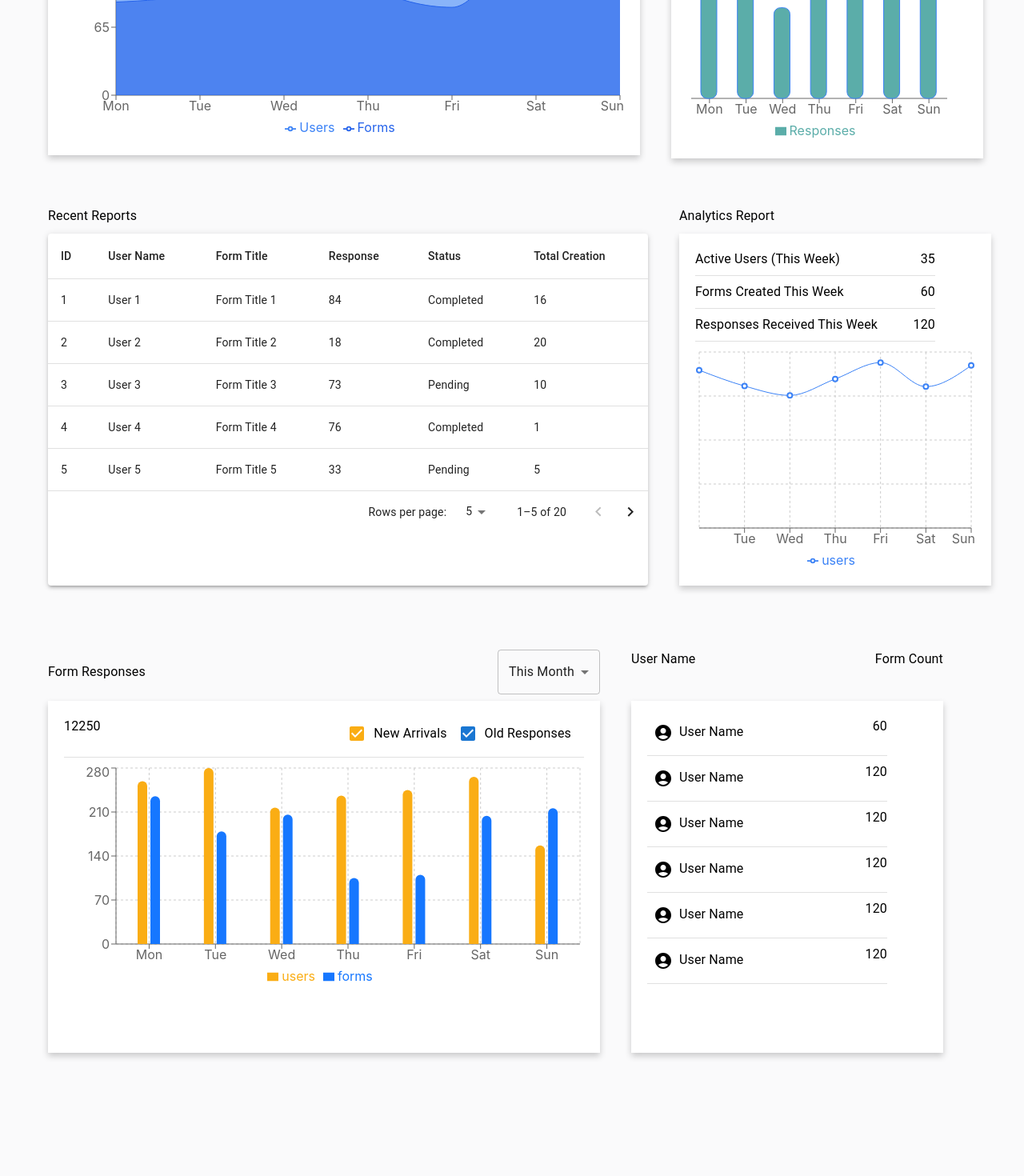
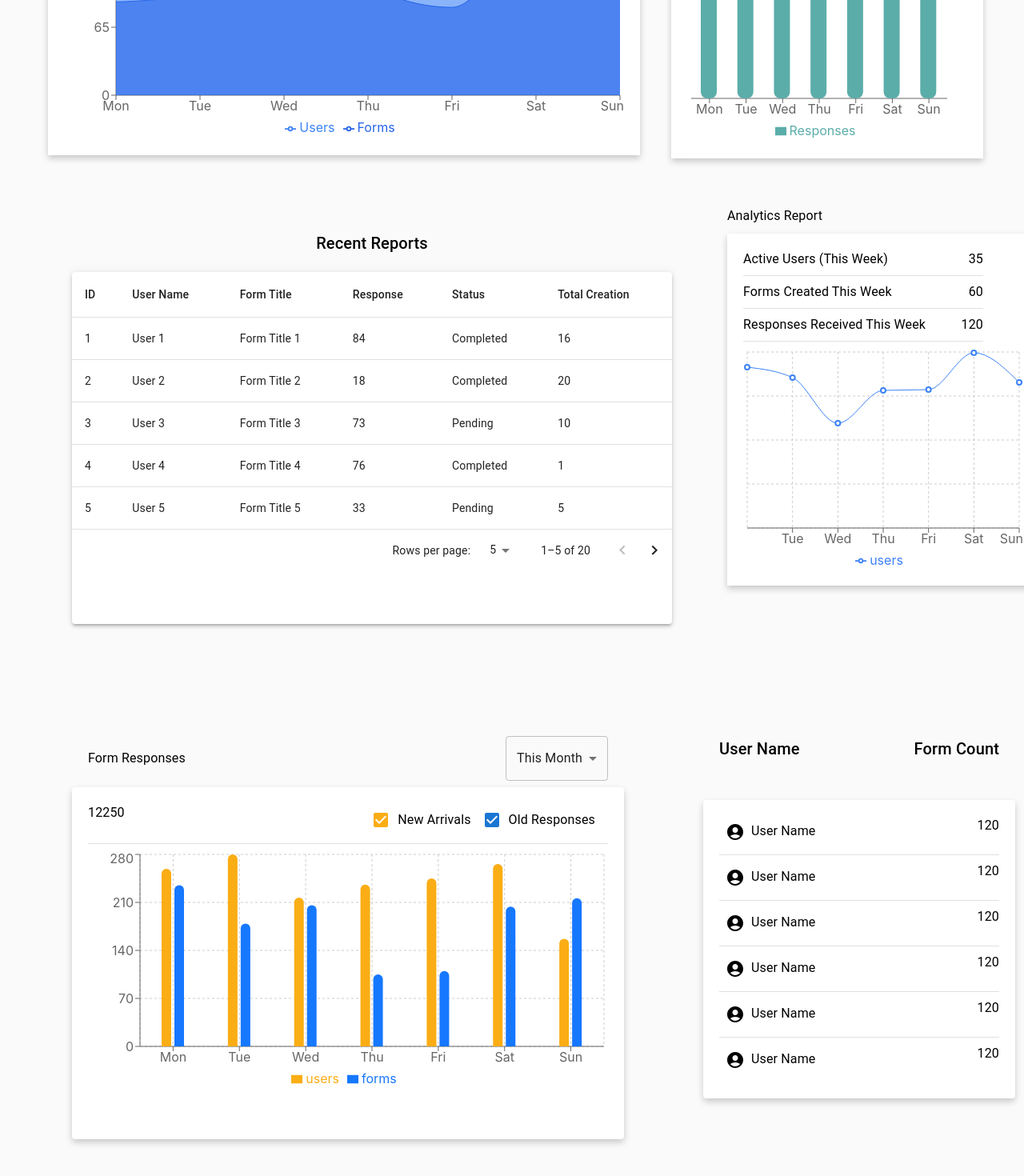
Before and after one commit to KEERTHANADURAISAM/gFormDashboardClient, a React (Create React App) app: page / in a window 1280 px wide. Shown: the part 610-2080 px from the top of the page at 80% size. Before the commit the page ends 1986 px from the top, so only its background shows below. Built offline with nearby package versions, Linux system fonts and the light colour scheme.

Commit message:
add meda queries

```diff
--- a/src/App.css
+++ b/src/App.css
@@ -13,3 +13,39 @@ body{
   flex-direction: column;
   justify-content: flex-start;
 }
+.custom-tooltip {
+  background-color: #ffffff; /* Dark background for contrast */
+  color: blue; /* Light text color */
+  padding: 10px; /* Add some padding */
+  border-radius: 8px; /* Rounded corners */
+  box-shadow: 0 4px 8px rgba(0, 0, 0, 0.2); /* Drop shadow for depth */
+  font-family: 'Arial', sans-serif; /* Clean font */
+  font-size: 14px; /* Text size */
+  transition: all 0.3s ease; /* Smooth transition */
+}
+
+.custom-tooltip p {
+  margin: 0;
+  padding: 5px 0;
+}
+
+.custom-tooltip .label {
+  font-weight: bold;
+  font-size: 16px; /* Larger label text */
+  border-bottom: 1px solid #ecf0f1; /* Underline for distinction */
+  margin-bottom: 5px;
+}
+
+.custom-tooltip::after {
+  content: '';
+  position: absolute;
+  top: 100%; /* Position below the tooltip */
+  left: 50%;
+  transform: translateX(-50%);
+  border-width: 6px;
+  border-style: solid;
+  border-color: #ffffff transparent transparent transparent; /* Arrow */
+}
+.recharts-bar-rectangle:hover {
+  fill:none !important; /* Removes hover color change */
+}
--- a/src/pages/container/BarChart.js
+++ b/src/pages/container/BarChart.js
@@ -59,7 +59,7 @@ const BarChart = () => {
             {/* Bars for Users */}
             <Bar
               dataKey="users"
-              stroke="#3b82f6"
+              // stroke="#3b82f6"
               fill="#5BADA9" // Light blue
               name="Responses"
               barSize={20}
--- a/src/pages/container/CardContainer.js
+++ b/src/pages/container/CardContainer.js
@@ -1,6 +1,6 @@
-import React from 'react'
+import React from 'react';
 import TrendingUpIcon from '@mui/icons-material/TrendingUp';
-import { Card, CardContent, Typography, Button, Box } from '@mui/material';
+import { Card, CardContent, Typography, Button, Box, Grid } from '@mui/material';
 
 const CardContainer = () => {
     const datas = [
@@ -35,18 +35,19 @@ const CardContainer = () => {
     ];
 
     return (
-        <div style={{ display: 'flex', gap: '40px', flexWrap: 'wrap',marginTop:"95px",marginLeft:"80px" }}>
+        <Box sx={{ flexGrow: 1, marginTop: '95px', marginLeft: '80px' }}>
+            <Grid container spacing={4}>
                 {datas.map((item) => (
-                <Card key={item.id} sx={{ minWidth: 255, padding: 0 }}>
+                    <Grid item xs={12} sm={6} md={3} key={item.id}>
+                        <Card sx={{ minWidth: 255, padding: 0 }}>
                             <CardContent>
                                 <Box sx={{ display: 'flex', alignItems: 'center', marginBottom: 1 }}>
-
                                     <Typography variant="h5">{item.header}</Typography>
                                 </Box>
-                        <Box sx={{display:'flex'}}>
+                                <Box sx={{ display: 'flex', alignItems: 'center' }}>
                                     <Typography variant="h6" sx={{ marginBottom: 1 }}>{item.count}</Typography>
                                     <TrendingUpIcon sx={{ marginRight: 1 }} />
-                        <Button variant="contained" color="primary" sx={{ marginBottom: 2 }} >
+                                    <Button variant="contained" color="primary" sx={{ marginBottom: 2 }}>
                                         {item.button}
                                     </Button>
                                 </Box>
@@ -55,8 +56,10 @@ const CardContainer = () => {
                                 </Typography>
                             </CardContent>
                         </Card>
+                    </Grid>
                 ))}
-        </div>
+            </Grid>
+        </Box>
     );
 }
 
--- a/src/pages/container/ChartContainer.js
+++ b/src/pages/container/ChartContainer.js
@@ -1,8 +1,7 @@
 import React from "react";
 import WavyChart from "./WavyChart";
-import LineCHart from "./LineCHart";
-import { Box, Grid, Grid2 } from "@mui/material";
 import BarChart from "./BarChart";
+import { Box } from "@mui/material";
 
 const ChartContainer = () => {
   return (
@@ -12,12 +11,42 @@ const ChartContainer = () => {
         flexDirection: "row",
         gap: "39px",
         padding: "60px",
+
+        // Media Queries
+        "@media (max-width: 1200px)": {
+          flexDirection: "row",
+          gap: "30px",
+          padding: "40px",
+        },
+        "@media (max-width: 900px)": {
+          flexDirection: "column",
+          gap: "30px",
+          padding: "30px",
+        },
+        "@media (max-width: 600px)": {
+          flexDirection: "column",
+          gap: "20px",
+          padding: "20px",
+        },
       }}
     >
-      <div>
+      <div
+        style={{
+          // Media Queries for individual charts
+          "@media (max-width: 900px)": {
+            width: "100%",
+          },
+        }}
+      >
         <WavyChart />
       </div>
-      <div>
+      <div
+        style={{
+          "@media (max-width: 900px)": {
+            width: "100%",
+          },
+        }}
+      >
         <BarChart />
       </div>
     </Box>
--- a/src/pages/container/ResponseBar.js
+++ b/src/pages/container/ResponseBar.js
@@ -1,6 +1,6 @@
-import { Box, Checkbox, Divider, FormControl, FormControlLabel, MenuItem, Select, Typography } from '@mui/material';
-import React, { useState } from 'react';
-import { BarChart, Bar, XAxis, YAxis, CartesianGrid, Tooltip, Legend, ResponsiveContainer } from 'recharts';
+import React, { useState } from "react";
+import { Box, Checkbox, Divider, FormControl, FormControlLabel, MenuItem, Select, Typography } from "@mui/material";
+import { BarChart, Bar, XAxis, YAxis, CartesianGrid, Tooltip, Legend, ResponsiveContainer } from "recharts";
 
 const ResponseBar = () => {
   // Function to generate short form of weekly data
@@ -40,10 +40,24 @@ const ResponseBar = () => {
   };
 
   return (
-    <Box>
-    <Box sx={{ display: 'flex', justifyContent: 'space-between', mb: 1 }}>
-    <Typography sx={{marginTop:2}}>Form Responses</Typography>
-    <Typography>
+    <Box
+      sx={{
+        padding: { xs: '10px', sm: '20px', md: '30px' }, // Responsive padding
+        display: 'flex',
+        flexDirection: 'column',
+        alignItems: 'center'
+      }}
+    >
+      <Box
+        sx={{
+          display: 'flex',
+          justifyContent: 'space-between',
+          width: '100%',
+          maxWidth: '650px',
+          mb: 1,
+        }}
+      >
+        <Typography sx={{ marginTop: 2 }}>Form Responses</Typography>
         <FormControl sx={{ minWidth: 120 }}>
           <Select
             value={time}
@@ -55,26 +69,38 @@ const ResponseBar = () => {
             <MenuItem value={12}>This Year</MenuItem>
           </Select>
         </FormControl>
-    </Typography>
       </Box>
-    <div style={{ backgroundColor: "#FFFFFF", width: '650px', height: '400px', boxShadow: '0px 4px 8px rgba(0, 0, 0, 0.2)', padding: '20px' }}>
+      <Box
+        sx={{
+          backgroundColor: "#FFFFFF",
+          width: { xs: '100%', sm: '90%', md: '650px' }, // Responsive width
+          height: { xs: 'auto', md: '400px' }, // Adjust height for different screens
+          boxShadow: '0px 4px 8px rgba(0, 0, 0, 0.2)',
+          padding: '20px',
+          overflowY: 'auto', // Allow scrolling if content overflows
+          borderRadius: 1,
+        }}
+      >
         <Box sx={{ display: 'flex', flexDirection: 'column' }}>
-        {/* Active Users */}
-
           {/* Forms Created This Week */}
           <Box sx={{ display: 'flex', justifyContent: 'space-between', mb: 1 }}>
             <Typography>12250</Typography>
-          <Typography>
-            <FormControlLabel control={<Checkbox defaultChecked sx={{ color: "#FAAD14", // Color of the checkbox when unchecked
-        '&.Mui-checked': {
-          color: "#FAAD14", // Color of the checkbox when checked
-        },}}/>} label="New Arrivals" onChange={handleChangeChecked} />
-            <FormControlLabel control={<Checkbox defaultChecked/>} label="Old Responses" onChange={handleChangeChecked} />
-          </Typography>
+            <Box>
+              <FormControlLabel
+                control={<Checkbox defaultChecked sx={{ color: "#FAAD14", '&.Mui-checked': { color: "#FAAD14" } }} />}
+                label="New Arrivals"
+                onChange={handleChangeChecked}
+              />
+              <FormControlLabel
+                control={<Checkbox defaultChecked />}
+                label="Old Responses"
+                onChange={handleChangeChecked}
+              />
+            </Box>
           </Box>
           <Divider sx={{ mb: 1 }} />
         </Box>
-      <ResponsiveContainer width="100%" height="70%">
+        <ResponsiveContainer width="100%" height={300}> {/* Set a fixed height for the chart */}
           <BarChart data={data}>
             <CartesianGrid strokeDasharray="3 3" />
             <XAxis dataKey="name" />
@@ -95,7 +121,7 @@ const ResponseBar = () => {
             />
           </BarChart>
         </ResponsiveContainer>
-    </div>
+      </Box>
     </Box>
   );
 };
@@ -106,7 +132,6 @@ const CustomTooltip = ({ active, payload, label }) => {
       <div className="custom-tooltip">
         <p className="label">{`${label}`}</p>
         <p>Users: {payload[0].value}</p>
-        {/* If you have a second dataKey for forms, you can show it here */}
         {payload.length > 1 && <p>Forms: {payload[1].value}</p>}
       </div>
     );
--- a/src/pages/container/ResponseContainer.js
+++ b/src/pages/container/ResponseContainer.js
@@ -1,14 +1,10 @@
 import React from "react";
-
-import { Box} from "@mui/material";
+import { Box } from "@mui/material";
 import ResponseBar from "./ResponseBar";
 import UserCardContainer from "./tableContainer/UserCardContainer";
 
-
-
 const ResponseContainer = () => {
   return (
-
     <Box
       sx={{
         display: "flex",
@@ -16,16 +12,30 @@ const ResponseContainer = () => {
         gap: "39px",
         marginTop: "20px",
         padding: "60px",
+        '@media (max-width: 1200px)': {
+          flexDirection: "column",
+          padding: "40px",
+        },
+        '@media (max-width: 900px)': {
+          flexDirection: "column",
+          padding: "30px",
+          gap: "20px",
+        },
+        '@media (max-width: 600px)': {
+          flexDirection: "column",
+          padding: "20px",
+          gap: "10px",
+        },
       }}
     >
       <div>
-      <ResponseBar/>
+        <ResponseBar />
       </div>
       <div>
         <UserCardContainer />
       </div>
     </Box>
-  )
+  );
 }
 
-export default ResponseContainer
+export default ResponseContainer;
--- a/src/pages/container/WavyChart.js
+++ b/src/pages/container/WavyChart.js
@@ -8,14 +8,13 @@ import {
   YAxis,
   Tooltip,
   Legend,
-
 } from "recharts";
 
 // Function to generate dynamic monthly data
 const generateMonthlyData = (months, minUsers, maxUsers, minForms, maxForms) => {
   const monthNames = [
     "Jan", "Feb", "Mar", "Apr", "May", "Jun",
-    "Jul", "Aug", "Sep", "Oct", "Nov", "Dec"
+    "Jul", "Aug", "Sep", "Oct", "Nov", "Dec",
   ];
 
   const data = [];
@@ -59,26 +58,43 @@ const WavyChart = () => {
 
   return (
     <div>
-      <Box sx={{display:"flex",justifyContent:"space-between"}}>
+      <Box sx={{ display: "flex", justifyContent: "space-between", flexWrap: "wrap" }}>
         <p>Unique Visitor</p>
 
         {/* Button Group to Toggle Between Views */}
-      <ButtonGroup variant="outlined" sx={{ marginBottom: "20px",display:"flex" }}>
+        <ButtonGroup variant="outlined" sx={{ marginBottom: "20px" }}>
           <Button onClick={() => setView('Week')}>Week</Button>
           <Button onClick={() => setView('Month')}>Month</Button>
           <Button onClick={() => setView('Both')}>Both</Button>
         </ButtonGroup>
       </Box>
-      <div
-        style={{
+
+      <Box
+        sx={{
           backgroundColor: "#FFFFFF",
-          width: "700px",
-          height: "400px",
           boxShadow: "0px 4px 8px rgba(0, 0, 0, 0.2)",
           padding: "20px",
+          width: {
+            xs: "100%",    // Full width on extra small devices
+            sm: "90%",     // Slightly smaller width on small devices
+            md: "85%",     // Medium width on medium devices
+            lg: "700px",   // Fixed width on large devices
+          },
+          height: {
+            xs: "300px",   // Reduced height on small devices
+            sm: "350px",   // Adjusted height for small devices
+            md: "400px",   // Medium height for larger devices
+            lg: "400px",   // Same height for large devices
+          },
+          padding: {
+            xs: "20px",    // Less padding on small screens
+            sm: "15px",    // Normal padding on small screens
+            md: "20px",    // Standard padding on larger screens
+          },
+          margin: "0 auto", // Center the chart
         }}
       >
-        <ResponsiveContainer width={700} height={400}>
+        <ResponsiveContainer width="100%" height="100%">
           <AreaChart data={data}>
             <XAxis dataKey="name" />
             <YAxis />
@@ -100,7 +116,7 @@ const WavyChart = () => {
             />
           </AreaChart>
         </ResponsiveContainer>
-      </div>
+      </Box>
     </div>
   );
 };
@@ -108,11 +124,11 @@ const WavyChart = () => {
 const CustomTooltip = ({ active, payload, label }) => {
   if (active && payload && payload.length) {
     return (
-      <div className="custom-tooltip">
+      <Box className="custom-tooltip">
         <p className="label">{`${label}`}</p>
         <p>{`Users: ${payload[0].value}`}</p>
         <p>{`Forms: ${payload[1].value}`}</p>
-      </div>
+      </Box>
     );
   }
   return null;
--- a/src/pages/container/tableContainer/UserCardContainer.js
+++ b/src/pages/container/tableContainer/UserCardContainer.js
@@ -1,43 +1,54 @@
 import React from "react";
 import { Box, Divider, IconButton, Typography } from "@mui/material";
 import { AccountCircle } from "@mui/icons-material";
-import { Outlet } from "react-router-dom";
+
 const UserCardContainer = () => {
   return (
-    <Box>
-      <Box sx={{ display: "flex", justifyContent: "space-between", mb: 1 }}>
-        <Typography>User Name</Typography>
-        <Typography>Form Count</Typography>
+    <Box
+      sx={{
+        display: "flex",
+        flexDirection: "column",
+        alignItems: "center",
+        padding: { xs: "10px", sm: "20px", md: "30px" }, // Adjust padding based on screen size
+      }}
+    >
+      <Box
+        sx={{
+          display: "flex",
+          justifyContent: "space-between",
+          mb: 1,
+          width: { xs: "100%", sm: "90%", md: "350px" }, // Responsive width
+        }}
+      >
+        <Typography variant="h6">User Name</Typography>
+        <Typography variant="h6">Form Count</Typography>
       </Box>
 
-      <div
-        style={{
+      <Box
+        sx={{
           backgroundColor: "#FFFFFF",
-          width: "350px",
-          height: "400px",
+          width: { xs: "100%", sm: "90%", md: "350px" }, // Responsive width
+          height: "auto", // Allow height to adjust based on content
           boxShadow: "0px 4px 8px rgba(0, 0, 0, 0.2)",
           padding: "20px",
-          marginTop:"40px"
+          marginTop: "40px",
+          overflowY: "auto", // Allow scrolling if content overflows
+          borderRadius: 1,
+          maxHeight: { xs: "300px", sm: "400px", md: "500px" }, // Responsive height
         }}
       >
-        <Box sx={{ display: "flex", flexDirection: "column", width: "300px" }}>
-          {/* Forms Created This Week */}
-          <Box sx={{ display: "flex", justifyContent: "space-between", mb: 1 }}>
+        <Box sx={{ display: "flex", flexDirection: "column", width: "100%" }}>
+          {Array.from({ length: 6 }).map((_, index) => (
+            <React.Fragment key={index}>
+              <Box
+                sx={{
+                  display: "flex",
+                  justifyContent: "space-between",
+                  mb: 1,
+                  flexWrap: "wrap", // Allow items to wrap on smaller screens
+                }}
+              >
                 <Typography>
-              {" "}
-              <IconButton>
-                <AccountCircle sx={{ color: "black" }} />
-              </IconButton>
-              User Name
-            </Typography>
-            <Typography>60</Typography>
-          </Box>
-          <Divider sx={{ mb: 1 }} />
-
-          {/* Responses Received This Week */}
-          <Box sx={{ display: "flex", justifyContent: "space-between", mb: 1 }}>
-            <Typography>
-              {" "}
                   <IconButton>
                     <AccountCircle sx={{ color: "black" }} />
                   </IconButton>
@@ -45,53 +56,11 @@ const UserCardContainer = () => {
                 </Typography>
                 <Typography>120</Typography>
               </Box>
-          <Divider sx={{ mb: 1 }} />
-          <Box sx={{ display: "flex", justifyContent: "space-between", mb: 1 }}>
-            <Typography>
-              {" "}
-              <IconButton>
-                <AccountCircle sx={{ color: "black" }} />
-              </IconButton>
-              User Name
-            </Typography>
-            <Typography>120</Typography>
+              {index < 5 && <Divider sx={{ mb: 1 }} />}
+            </React.Fragment>
+          ))}
         </Box>
-          <Divider sx={{ mb: 1 }} />
-          <Box sx={{ display: "flex", justifyContent: "space-between", mb: 1 }}>
-            <Typography>
-              {" "}
-              <IconButton>
-                <AccountCircle sx={{ color: "black" }} />
-              </IconButton>
-              User Name
-            </Typography>
-            <Typography>120</Typography>
       </Box>
-          <Divider sx={{ mb: 1 }} />
-          <Box sx={{ display: "flex", justifyContent: "space-between", mb: 1 }}>
-            <Typography>
-              {" "}
-              <IconButton>
-                <AccountCircle sx={{ color: "black" }} />
-              </IconButton>
-              User Name
-            </Typography>
-            <Typography>120</Typography>
-          </Box>
-          <Divider sx={{ mb: 1 }} />
-          <Box sx={{ display: "flex", justifyContent: "space-between", mb: 1 }}>
-            <Typography>
-              {" "}
-              <IconButton>
-                <AccountCircle sx={{ color: "black" }} />
-              </IconButton>
-              User Name
-            </Typography>
-            <Typography>120</Typography>
-          </Box>
-          <Divider sx={{ mb: 1 }} />
-        </Box>
-      </div>
     </Box>
   );
 };
--- a/src/pages/container/tableContainer/UserFormContainer.js
+++ b/src/pages/container/tableContainer/UserFormContainer.js
@@ -31,9 +31,26 @@ const UserFormContainer = () => {
   const paginatedData = data.slice(page * rowsPerPage, page * rowsPerPage + rowsPerPage);
 
   return (
-    <Box>
-      <Typography>Recent Reports</Typography>
-    <Paper sx={{ boxShadow: 3, borderRadius: 1, width: "750px",height:"440px",marginTop:"10px" }}>
+    <Box
+      sx={{
+        padding: { xs: '10px', sm: '20px', md: '30px' }, // Adjust padding based on screen size
+        display: 'flex',
+        flexDirection: 'column',
+        alignItems: 'center',
+      }}
+    >
+      <Typography variant="h6" sx={{ marginBottom: '10px' }}>
+        Recent Reports
+      </Typography>
+      <Paper
+        sx={{
+          boxShadow: 3,
+          borderRadius: 1,
+          width: { xs: '100%', sm: '90%', md: '750px' }, // Adjust width based on screen size
+          height: { xs: 'auto', md: '440px' }, // Adjust height based on screen size
+          marginTop: '10px',
+        }}
+      >
         <TableContainer>
           <Table>
             <TableHead>
--- a/src/pages/container/tableContainer/UserTableContainer.js
+++ b/src/pages/container/tableContainer/UserTableContainer.js
@@ -1,23 +1,40 @@
-import { Box } from '@mui/material'
-import React from 'react'
-import UserFormContainer from './UserFormContainer'
-import UserCardContainer from './UserCardContainer'
-import LineCHart from '../LineCHart'
+import { Box } from '@mui/material';
+import React from 'react';
+import UserFormContainer from './UserFormContainer';
+import LineCHart from '../LineCHart';
 
 const UserTableContainer = () => {
   return (
-    <Box sx={{display:"flex",flexDirection:"row",gap:"39px",marginLeft:"60px"}}>
-
-    <div>
-       <UserFormContainer/>
-       </div>
-       <div>
-      <LineCHart/>
+    <Box
+      sx={{
+        display: "flex",
+        flexDirection: "row",
+        gap: "39px",
+        marginLeft: "60px",
+        '@media (max-width: 1200px)': {
+          flexDirection: "column",
+          marginLeft: "30px",
+        },
+        '@media (max-width: 900px)': {
+          flexDirection: "column",
+          gap: "20px",
+          marginLeft: "20px",
+        },
+        '@media (max-width: 600px)': {
+          flexDirection: "column",
+          gap: "10px",
+          marginLeft: "10px",
+        },
+      }}
+    >
+      <div>
+        <UserFormContainer />
       </div>
-
-
-       </Box>
-  )
+      <div>
+        <LineCHart />
+      </div>
+    </Box>
+  );
 }
 
-export default UserTableContainer
+export default UserTableContainer;
```
Also changed, not shown: src/pages/authendication/Login.js (+33 -22 lines), src/pages/authendication/Register.js (+30 -20 lines). Lines whose indentation alone changed are shown as unchanged.
